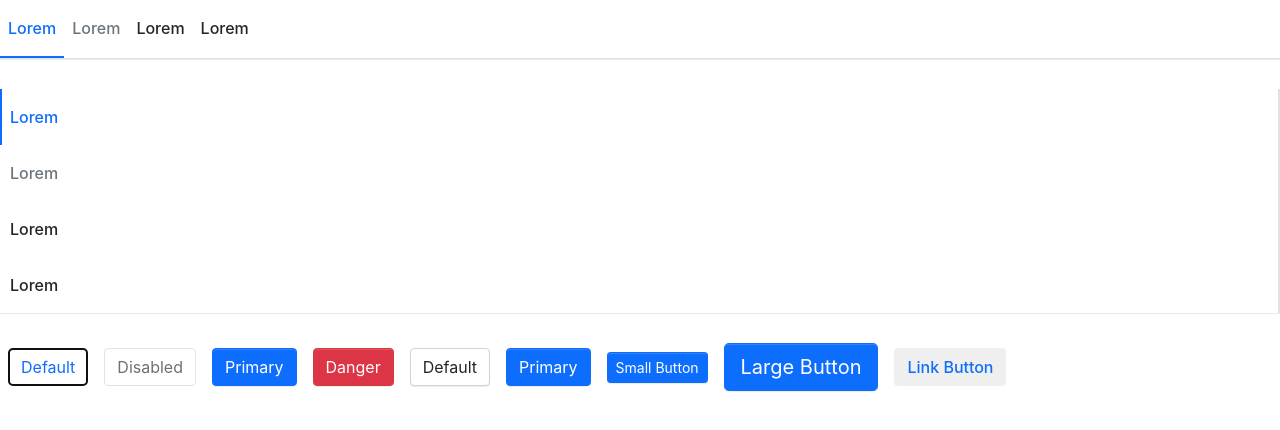
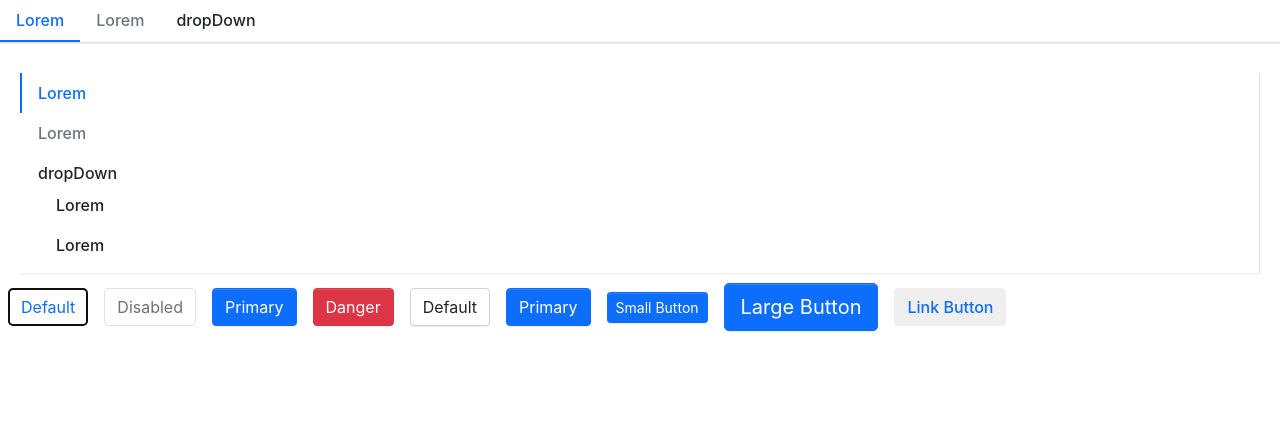
Before and after one commit to ATaoyoyo/ts-react-ui, a React (Create React App) app: page / in a window 1280 px wide. Shown: the top 430 px of the page. Built offline with nearby package versions, Linux system fonts and the light colour scheme.

Commit message:
test: subMenu测试添加

```diff
--- a/src/App.tsx
+++ b/src/App.tsx
@@ -2,22 +2,32 @@ import React from 'react'
 import Button, { ButtonSize, ButtonType } from './components/Button/button'
 import Menu from './components/Menu/menu'
 import MenuItem from './components/Menu/menuItem'
+import SubMenu from './components/Menu/subMenu'
 
 function App() {
   return (
     <div className="App">
-      <Menu defaultIndex={0} onSelect={(index) => alert(index)}>
-        <MenuItem index={0}>Lorem</MenuItem>
-        <MenuItem index={1} disabled>Lorem</MenuItem>
-        <MenuItem index={2}>Lorem</MenuItem>
-        <MenuItem index={3}>Lorem</MenuItem>
+      <Menu defaultIndex={'0'}  onSelect={(index) => alert(index)}>
+        <MenuItem>Lorem</MenuItem>
+        <MenuItem disabled>Lorem</MenuItem>
+        <SubMenu title="dropDown">
+          <MenuItem>Lorem</MenuItem>
+          <MenuItem>Lorem</MenuItem>
+        </SubMenu>
       </Menu>
 
-      <Menu mode={"vertical"} defaultIndex={0} onSelect={(index) => alert(index)}>
-        <MenuItem index={0}>Lorem</MenuItem>
-        <MenuItem index={1} disabled>Lorem</MenuItem>
-        <MenuItem index={2}>Lorem</MenuItem>
-        <MenuItem index={3}>Lorem</MenuItem>
+      <Menu
+        mode={'vertical'}
+        defaultIndex={'0'}
+        defaultOpenSubMenu={['2']}
+        onSelect={(index) => alert(index)}
+      >
+        <MenuItem>Lorem</MenuItem>
+        <MenuItem disabled>Lorem</MenuItem>
+        <SubMenu title="dropDown">
+          <MenuItem>Lorem</MenuItem>
+          <MenuItem>Lorem</MenuItem>
+        </SubMenu>
       </Menu>
 
       <Button autoFocus>Default</Button>
--- a/src/components/Menu/_style.scss
+++ b/src/components/Menu/_style.scss
@@ -1,33 +1,95 @@
-.menu {
+.viking-menu {
   display: flex;
   flex-wrap: wrap;
   padding-left: 0;
   margin-bottom: 30px;
   list-style: none;
-  border-bottom: $menu-border-width solid $menu-border-color;
   box-shadow: $menu-box-shadow;
-
-  .menu-item {
-    padding: $menu-item-padding-x $menu-item-padding-y;
+  >.menu-item {
+    padding: $menu-item-padding-y $menu-item-padding-x;
     cursor: pointer;
     transition: $menu-transition;
-
-    &:focus,
-    &:hover {
-      text-decoration: none;
+    &.is-active, &:hover {
+      color: $menu-item-active-color;
     }
-
     &.is-disabled {
       color: $menu-item-disabled-color;
+      pointer-events: none;
       cursor: default;
-      pointer-events: none;
     }
+  }
+  >.submenu-item {
+    position: relative;
+    .submenu-title {
+      display: flex;
+      align-items: center;
+    }
+    .arrow-icon {
+      margin-left: 3px;
+      transition: transform .25s ease-in-out;
+    }
+    &:hover {
+      .arrow-icon {
+        transform: rotate(180deg);
+      }
+    }
+  }
+  .is-vertical {
+    .arrow-icon {
+      transform: rotate(0) !important;
+    }
+    &.is-opened {
+      .arrow-icon {
+        transform: rotate(180deg) !important;
+      }
+    }
+  }
+  .viking-submenu {
+    display: none;
+    flex-direction: column;
+    // 不用display控制是否显示, 用CSSTransition的属性控制元素是否存在
+    list-style: none;
+    padding-left: 0;
+    white-space: nowrap;
+    >.menu-item {
+      padding: $menu-item-padding-y $menu-item-padding-x;
+      cursor: pointer;
+      transition: $menu-transition;
+      color: $body-color;
+      &.is-active, &:hover {
+        color: $menu-item-active-color !important;
+      }
+    }
+  }
+  .viking-submenu.menu-opened {
+    display: block;
+  }
+}
 
-    &.is-active,
-    &:hover {
-      color: $menu-item-active-color;
+.menu-horizontal {
+  flex-direction: row;
+  border-bottom: $menu-border-width solid $menu-border-color;
+  >.menu-item {
+    border-bottom: $menu-item-active-border-width solid transparent;
+    &.is-active {
       border-bottom: $menu-item-active-border-width solid
-        $menu-item-active-color;
+      $menu-item-active-color;
+    }
+  }
+  .viking-submenu {
+    position: absolute;
+    background: $white;
+    z-index: 1;
+    top: 100%;
+    left: 0;
+    border: $menu-border-width solid $menu-border-color;
+    >.menu-item {
+      border-left: $menu-item-active-border-width solid transparent;
+      &.is-active {
+        border-bottom: 0;
+        border-left: $menu-item-active-border-width
+        solid $menu-item-active-color;
+      }
     }
   }
 }
@@ -35,15 +97,14 @@
 .menu-vertical {
   flex-direction: column;
   border-bottom: 0;
-  border-right: $menu-item-active-border-width solid $menu-border-color;
-
+  margin: 10px 20px;
+  border-right: $menu-border-width solid $menu-border-color;
   .menu-item {
     border-left: $menu-item-active-border-width solid transparent;
-
-    &.is-active,
-    &:hover {
+    &.is-active {
       border-bottom: 0;
-      border-left: $menu-item-active-border-width solid $menu-item-active-color;
+      border-left: $menu-item-active-border-width
+      solid $menu-item-active-color;
     }
   }
 }
--- a/src/components/Menu/menu.tsx
+++ b/src/components/Menu/menu.tsx
@@ -3,33 +3,45 @@ import classNames from 'classnames'
 import { MenuItemProps } from './menuItem'
 
 type Mode = 'horizontal' | 'vertical'
-type selectCallback = (selectedIndex: number) => void
+type selectCallback = (selectedIndex: string) => void
 
 export interface MenuMode {
-  defaultIndex?: number
+  defaultIndex?: string
   className?: string
   mode?: Mode
   style?: React.CSSProperties
   onSelect?: selectCallback
+  defaultOpenSubMenu?: string[]
 }
 
 interface IMenuContext {
-  index: number
+  index: string
   onSelect?: selectCallback
+  mode?: Mode
+  defaultOpenSubMenu?: string[]
 }
 
-export const MenuContext = createContext<IMenuContext>({ index: 0 })
+export const MenuContext = createContext<IMenuContext>({ index: '0' })
 
 const Menu: React.FC<MenuMode> = (props) => {
-  const { defaultIndex, className, mode, style, onSelect, children } = props
+  const {
+    defaultIndex,
+    className,
+    mode,
+    style,
+    onSelect,
+    defaultOpenSubMenu,
+    children,
+  } = props
 
   const [currentActive, setActive] = useState(defaultIndex)
 
-  const classes = classNames('menu', className, {
+  const classes = classNames('viking-menu', className, {
     'menu-vertical': mode === 'vertical',
+    'menu-horizontal': mode === 'horizontal',
   })
 
-  const handleClick = (index: number) => {
+  const handleClick = (index: string) => {
     setActive(index)
     if (onSelect) {
       onSelect(index)
@@ -37,16 +49,18 @@ const Menu: React.FC<MenuMode> = (props) => {
   }
 
   const passedContext: IMenuContext = {
-    index: currentActive ? currentActive : 0,
+    index: currentActive ? currentActive : '0',
     onSelect: handleClick,
+    mode,
+    defaultOpenSubMenu,
   }
 
   const renderChildren = () => {
     return React.Children.map(children, (child, index) => {
       const childElement = child as React.FunctionComponentElement<MenuItemProps>
       const { displayName } = childElement.type
-      if (displayName === 'menu-item') {
-        return React.cloneElement(childElement, { index })
+      if (displayName === 'menu-item' || 'SubMenu') {
+        return React.cloneElement(childElement, { index: index.toString() })
       } else {
         console.error(
           'Warning: Menu has child which is not a MenuItem component.'
@@ -66,7 +80,8 @@ const Menu: React.FC<MenuMode> = (props) => {
 
 Menu.defaultProps = {
   mode: 'horizontal',
-  defaultIndex: 0,
+  defaultIndex: '0',
+  defaultOpenSubMenu: [],
 }
 
 export default Menu
--- a/src/components/Menu/menuItem.tsx
+++ b/src/components/Menu/menuItem.tsx
@@ -5,7 +5,7 @@ import { MenuContext } from './menu'
 export interface MenuItemProps {
   className?: string
   disabled?: boolean
-  index?: number
+  index?: string
   style?: React.CSSProperties
 }
 
@@ -20,7 +20,7 @@ const MenuItem: React.FC<MenuItemProps> = (props) => {
   })
 
   const handleClick = () => {
-    if (!disabled && context.onSelect && typeof index === 'number') {
+    if (!disabled && context.onSelect && typeof index === 'string') {
       context.onSelect(index)
     }
   }
--- /dev/null
+++ b/src/components/Menu/subMenu.tsx
@@ -0,0 +1,92 @@
+import React, { useContext, useState } from 'react'
+import classNames from 'classnames'
+import { MenuContext } from './menu'
+import { MenuItemProps } from './menuItem'
+
+export interface SubMenuProps {
+  title: string
+  index?: string
+  className?: string
+}
+
+const SubMenu: React.FC<SubMenuProps> = ({
+  title,
+  index,
+  className,
+  children,
+}) => {
+  const context = useContext(MenuContext)
+  const openedSubMenus = context.defaultOpenSubMenu as Array<string>
+  const isOpened =
+    index && context.mode === 'vertical'
+      ? openedSubMenus.includes(index)
+      : false
+  const [menuOpen, setOpen] = useState(isOpened)
+  const classes = classNames('menu-item submenu-item', className, {
+    'is-active': index === context.index,
+  })
+
+  const handleClick = (e: React.MouseEvent) => {
+    e.preventDefault()
+    setOpen(!menuOpen)
+  }
+
+  let timer: any
+  const handleMouse = (e: React.MouseEvent, toggle: boolean) => {
+    clearTimeout(timer)
+    e.preventDefault()
+    timer = setTimeout(() => {
+      setOpen(toggle)
+    }, 300)
+  }
+
+  const clickEvents =
+    context.mode === 'vertical'
+      ? {
+          onClick: handleClick,
+        }
+      : {}
+  const hoverEvents =
+    context.mode !== 'vertical'
+      ? {
+          onMouseEnter: (e: React.MouseEvent) => {
+            handleMouse(e, true)
+          },
+          onMouseLeave: (e: React.MouseEvent) => {
+            handleMouse(e, false)
+          },
+        }
+      : {}
+
+  const renderChildren = () => {
+    const classes = classNames('viking-submenu', {
+      'menu-opened': menuOpen,
+    })
+    const childrenComponent = React.Children.map(children, (child, i) => {
+      const childElement = child as React.FunctionComponentElement<MenuItemProps>
+      const { displayName } = childElement.type
+      if (displayName === 'menu-item') {
+        return React.cloneElement(childElement, { index: `${index}-${i}` })
+      } else {
+        console.error(
+          'Warning: Warning: Menu has child which is not a MenuItem component.'
+        )
+      }
+    })
+
+    return <ul className={classes}>{childrenComponent}</ul>
+  }
+
+  return (
+    <li key={index} className={classes} {...hoverEvents}>
+      <div className="submenu-item" {...clickEvents}>
+        {title}
+      </div>
+      {renderChildren()}
+    </li>
+  )
+}
+
+SubMenu.displayName = 'SubMenu'
+
+export default SubMenu
```
Also changed, not shown: 2 other files (tests, documents, lock files or other folders).
